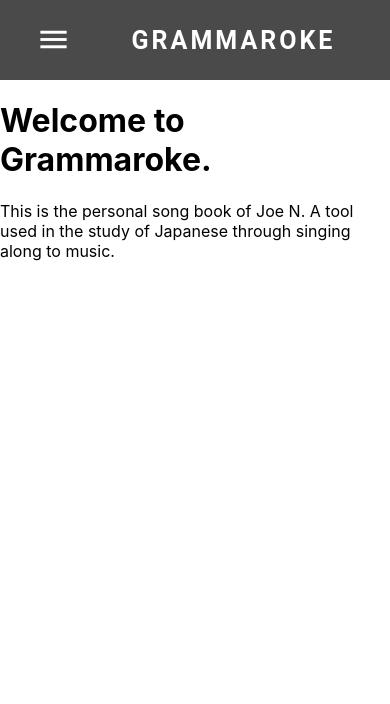
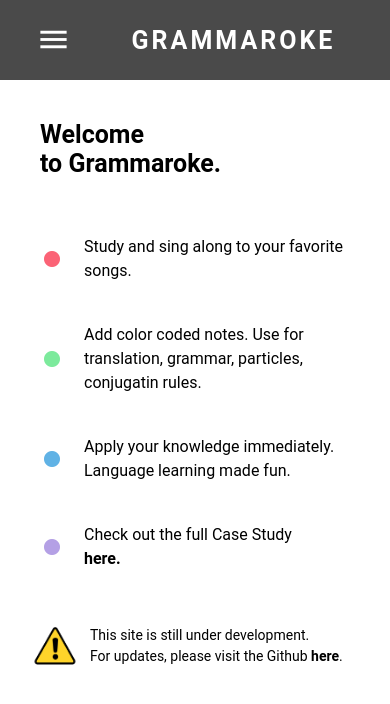
Before and after one commit to joengyn7/grammaroke, a React (Create React App) app in the folder ui/: page / in a window 390 px wide. Shown: the top 704 px of the page. Built offline with nearby package versions, Linux system fonts and the light colour scheme.

Commit message:
added mobile homepage

```diff
--- a/ui/src/components/views/home/Home.js
+++ b/ui/src/components/views/home/Home.js
@@ -1,11 +1,33 @@
 import React from 'react';
-
+import warning from "../../../assets/warning.png"
+import "./home.scss"
 
 function Home() {
     return (
         <div className="home">
-            <h1>Welcome to Grammaroke.</h1>
-            <p>This is the personal song book of Joe N. A tool used in the study of Japanese through singing along to music.</p>
+            <h1>Welcome <br />to Grammaroke.</h1>
+            <div className="bullets">
+                <div>
+                    <span class="material-icons first">fiber_manual_record</span>
+                    <span>Study and sing along to your favorite songs.</span>
+                </div>
+                <div>
+                    <span class="material-icons second">fiber_manual_record</span>
+                    <span>Add color coded notes. Use for translation, grammar, particles, conjugatin rules.</span>
+                </div>
+                <div>
+                    <span class="material-icons third">fiber_manual_record</span>
+                    <span>Apply your knowledge immediately. Language learning made fun.</span>
+                </div>
+                <div>
+                    <span class="material-icons fourth">fiber_manual_record</span>
+                    <span>Check out the full Case Study <a href="https://kendojo.myportfolio.com/grammaroke">here.</a></span>
+                </div>
+            </div>
+            <div className="warning">
+                <img src={warning} alt="empty"></img>
+                <span>This site is still under development.<br />For updates, please visit the Github <a href="https://github.com/joengyn7/grammaroke">here</a>.</span>
+            </div>
         </div>
     )
 };
--- a/ui/src/components/views/home/home.scss
+++ b/ui/src/components/views/home/home.scss
@@ -1,5 +1,66 @@
 .home {
-    display: grid;
+    display: block;
     width: 100%;
     height: 100vh;
+    font-family: 'Roboto', sans-serif;
+
+    a {
+        text-decoration: none;
+        color: black;
+        font-weight: bold;
+    }
+
+    h1 {
+        margin-left: 40px;
+        margin-top: 40px;
+        font-size: 25px;
+    }
+
+    .bullets {
+        padding: 40px 40px 10px 40px;
+
+        div {
+            display: flex;
+            align-items: center;
+            padding-bottom: 40px;
+
+            :first-child {
+                margin-right: 20px;
+            }
+
+            :nth-child(2) {
+                line-height: 1.5;
+            }
+
+            .first {
+                color: #FB6376;
+            }
+            .second {
+                color: #7CEA9C;
+            }
+            .third {
+                color: #60B2E5;
+            }
+            .fourth {
+                color: #B4A0E5;
+            }
+        }
+    }
+
+    .warning {
+        padding: 0 20px 0 30px;
+        display: flex;
+        align-items: center;
+
+        img {
+            width: 50px;
+            height: 50px;
+            margin-right: 10px;
+        }
+
+        span {
+            font-size: 14px;
+            line-height: 1.5;
+        }
+    }
 }
```
Also changed, not shown: ui/src/assets/warning.png (added), 1 other file (tests, documents, lock files or other folders).
